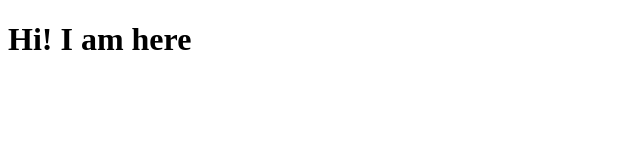
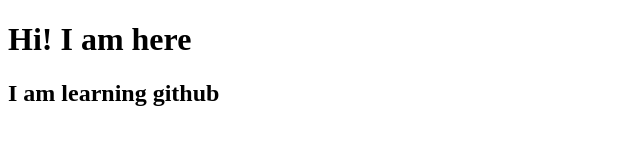
Before and after one commit to Rushali-Sarkar/Test-Project, a plain HTML site: page index.html in a window 1280 px wide. Shown: the whole page, without its empty margins (0-640 px from the left). Drawn offline with Linux system fonts and the light colour scheme.

Commit message:
Added a h2 tag in index.html

```diff
--- a/index.html
+++ b/index.html
@@ -6,5 +6,6 @@
 </head>
 <body>
 		<h1>Hi! I am here</h1>
+		<h2>I am learning github</h2>
 </body>
 </html>
```
